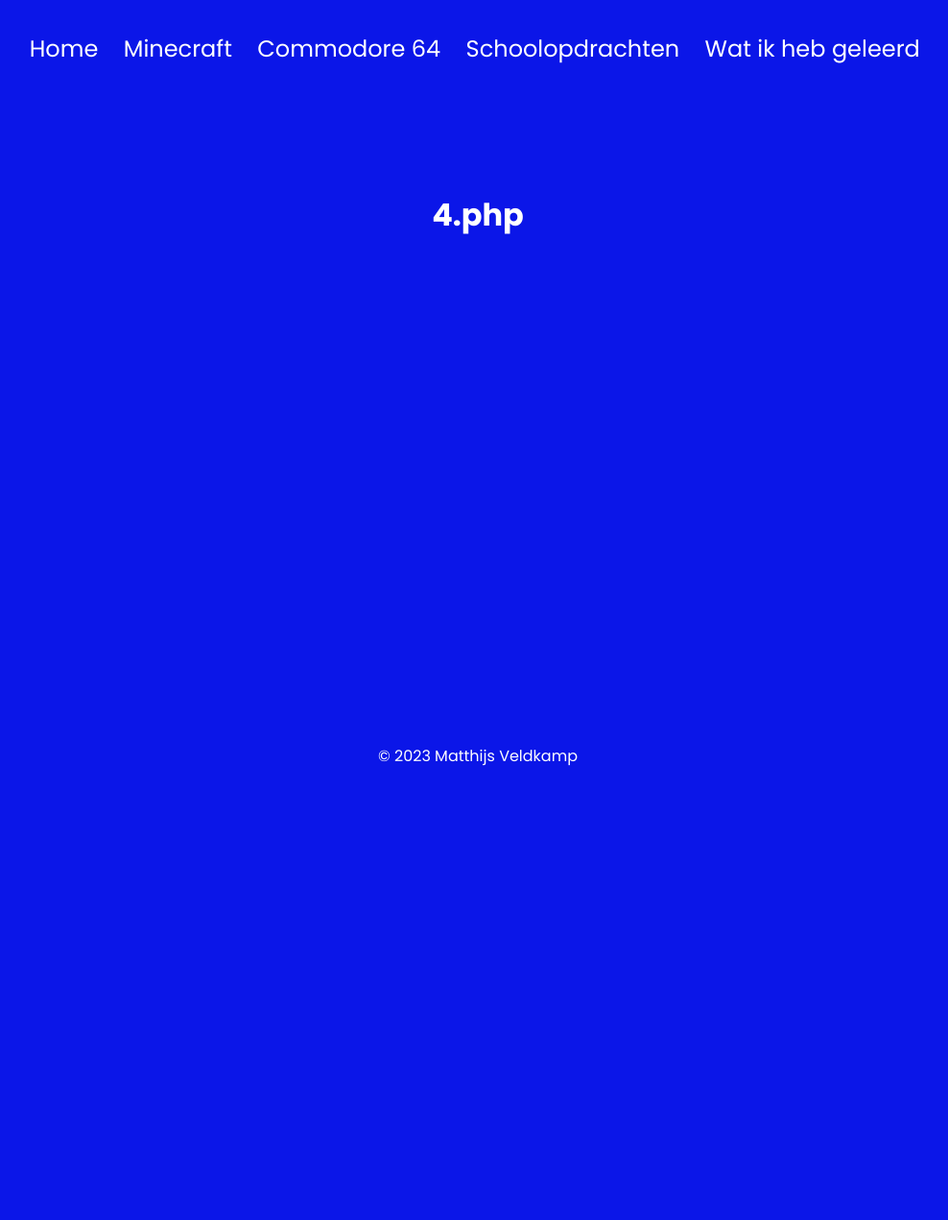
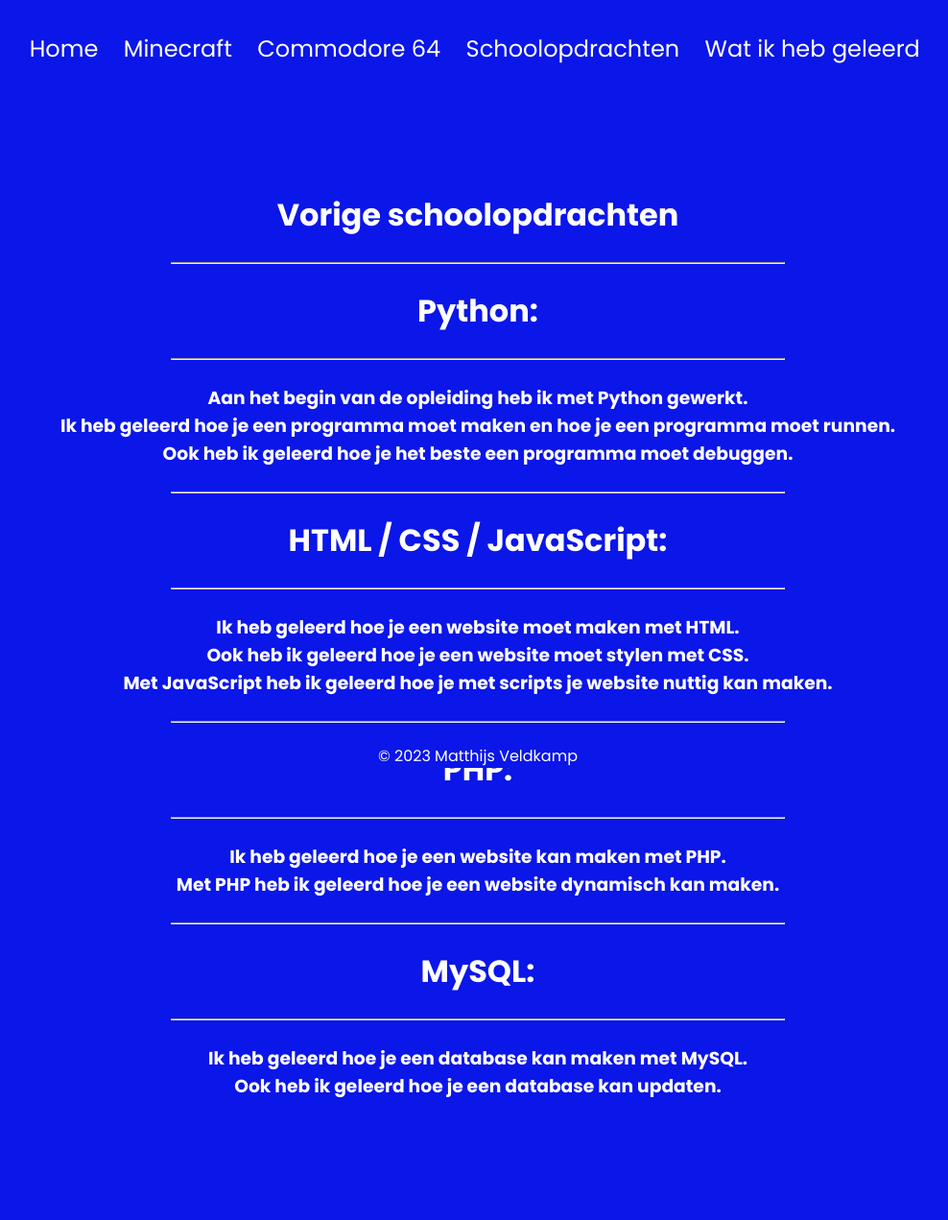
Before and after one commit to MatthijsVeldkamp/php, a PHP site: page /index.php?page=4 in a window 1280 px wide. Shown: the whole page at 96% size, without its empty margins (142-1130 px from the left). Before the commit the page ends 798 px from the top, so only its background shows below. Run offline with PHP 8.4, Linux system fonts and the light colour scheme.

Commit message:
klaar
klaar

```diff
--- a/HTML form/style.css
+++ b/HTML form/style.css
@@ -69,6 +69,7 @@
     outline: none;
     background: transparent;
     border: 1px solid #ffc800;
+    cursor: pointer;
     font-size: 16px;
     color: #ffc800;
     z-index: 999;
@@ -100,7 +101,7 @@
 }
 .container input:focus
 {
-    transform: scale(1.1);
+    transform: scale(0.9);
     transition: all 0.3s cubic-bezier(0.075, 0.82, 0.165, 1);
 }
 .container #submit
--- a/HTML form/welcome.php
+++ b/HTML form/welcome.php
@@ -14,7 +14,7 @@
     {
 
         // checken of de naam alleen letters en spaties bevat
-        if (preg_match("/^[a-zA-Z-' ]*$/",$_POST["naam"]))
+        if (!preg_match("/^[a-zA-Z-' ]*$/",$_POST["naam"]))
         {
             $naam = $_POST["naam"];
         }
--- a/Includes/Eindopdracht/content/4.php
+++ b/Includes/Eindopdracht/content/4.php
@@ -1 +1,40 @@
-<h1>4.php</h1>
+<h1>Vorige schoolopdrachten</h1>
+<br>
+<hr width=50%>
+<br>
+<h1>Python:</h1>
+<br>
+<hr width=50%>
+<br>
+<h3>Aan het begin van de opleiding heb ik met Python gewerkt.</h3>
+<h3>Ik heb geleerd hoe je een programma moet maken en hoe je een programma moet runnen.</h3>
+<h3>Ook heb ik geleerd hoe je het beste een programma moet debuggen.</h3>
+<br>
+<hr width=50%>
+<br>
+<h1>HTML / CSS / JavaScript:</h1>
+<br>
+<hr width=50%>
+<br>
+<h3>Ik heb geleerd hoe je een website moet maken met HTML.</h3>
+<h3>Ook heb ik geleerd hoe je een website moet stylen met CSS.</h3>
+<h3>Met JavaScript heb ik geleerd hoe je met scripts je website nuttig kan maken.</h3>
+<br>
+<hr width=50%>
+<br>
+<h1>PHP:</h1>
+<br>
+<hr width=50%>
+<br>
+<h3>Ik heb geleerd hoe je een website kan maken met PHP.</h3>
+<h3>Met PHP heb ik geleerd hoe je een website dynamisch kan maken.</h3>
+<br>
+<hr width=50%>
+<br>
+<h1>MySQL:</h1>
+<br>
+<hr width=50%>
+<br>
+<h3>Ik heb geleerd hoe je een database kan maken met MySQL.</h3>
+<h3>Ook heb ik geleerd hoe je een database kan updaten.</h3>
+<br>
--- a/Includes/Eindopdracht/content/5.php
+++ b/Includes/Eindopdracht/content/5.php
@@ -1 +1,3 @@
-<h1>5.php</h1>
+<h1>Wat ik heb geleerd</h1>
+<h3>Ik heb geleerd dat je met een GET request de pagina kan veranderen en zo dynamisch kan maken.
+<h3>Bijvoorbeeld dat de links en footer niet veranderen en dat je in de url de "?page" kan zien.</h3>
```
Also changed, not shown: 1 other file.
